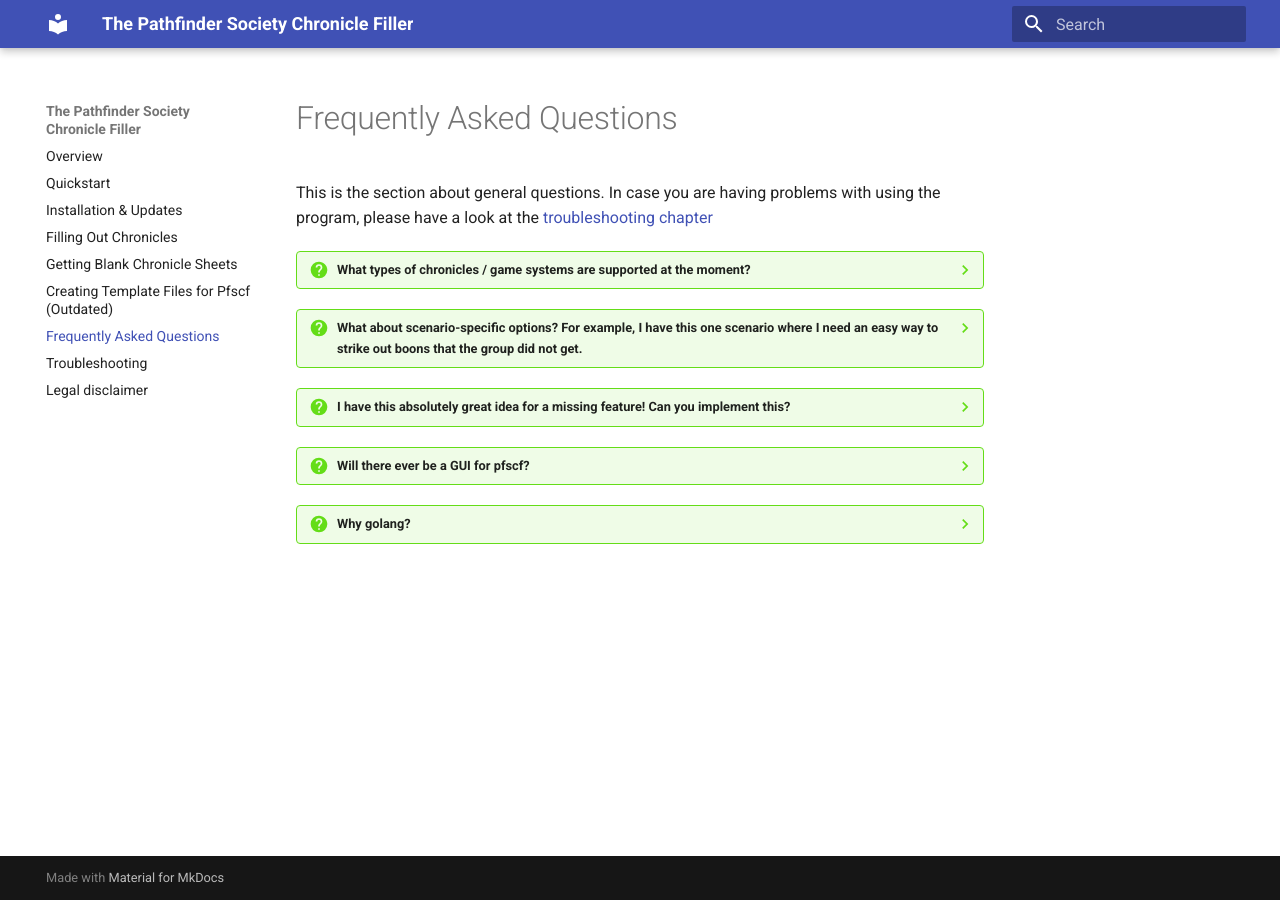
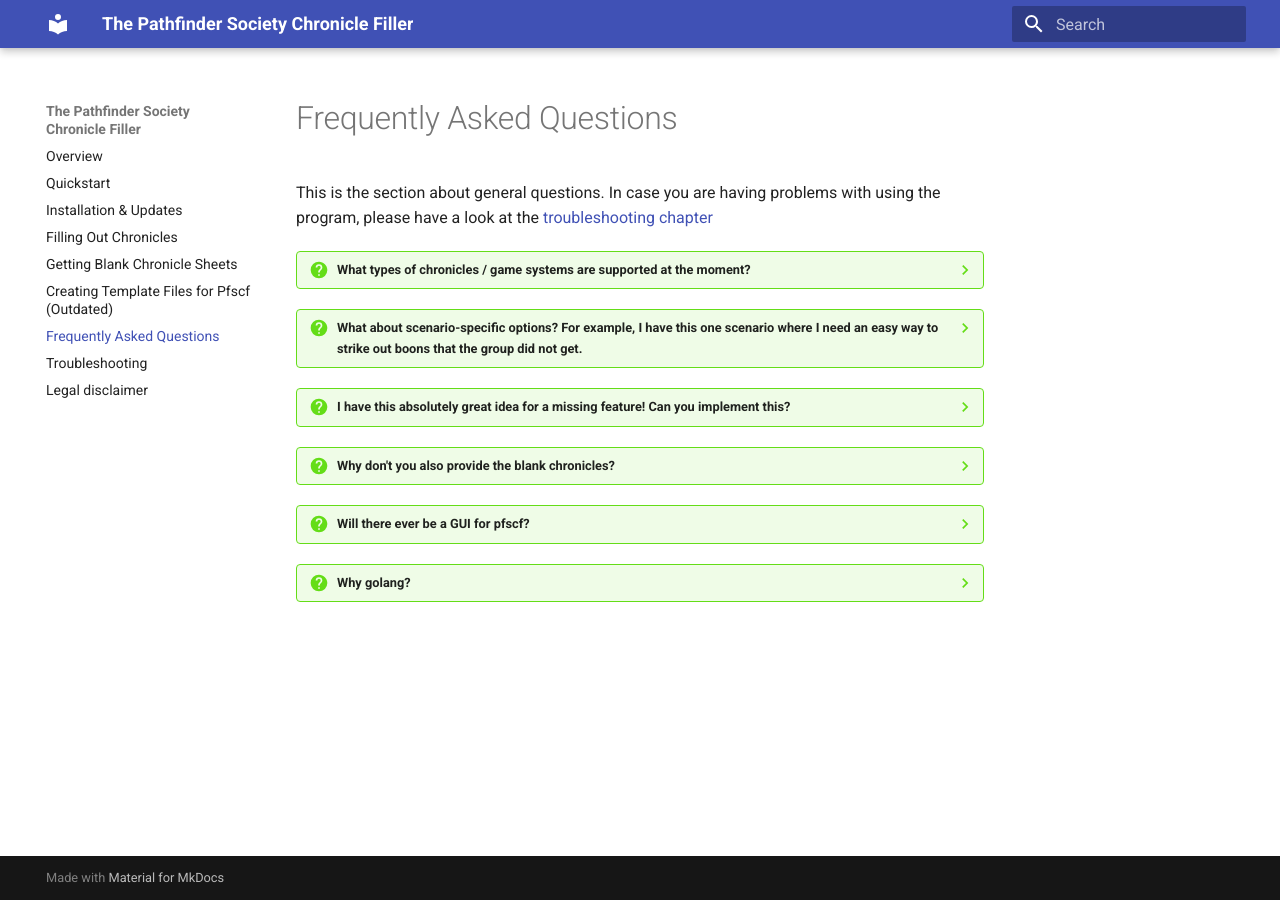
Before and after one commit to Blesmol/pfscf, an MkDocs documentation site: the page built from docs/faq.md, in a window 1280 px wide. Built offline with MkDocs 1.6.1 and Material for MkDocs 9.7.7, drawn with Linux system fonts in a browser that asks for light colours; some of the changed lines change nothing that is shown.

Commit message:
doc: add entry to FAQ

```diff
--- a/docs/faq.md
+++ b/docs/faq.md
@@ -30,6 +30,13 @@
 	Still: If you have an idea that you think would improve this project, please create an issue here.
 	You'll never know unless you tried!
 
+??? question "Why don't you also provide the blank chronicles?"
+
+	Should probably be clear, but let's have that question anyways.
+	The answer is: Copyright.
+	I do not own the blank chronicles and don't have permission from Paizo to include them here.
+	I also won't take up any discussions with Paizo regarding this.
+	If you want to fill out chronicles, you should have the scenario PDF anyways.
 
 ??? question "Will there ever be a GUI for pfscf?"
 
```
